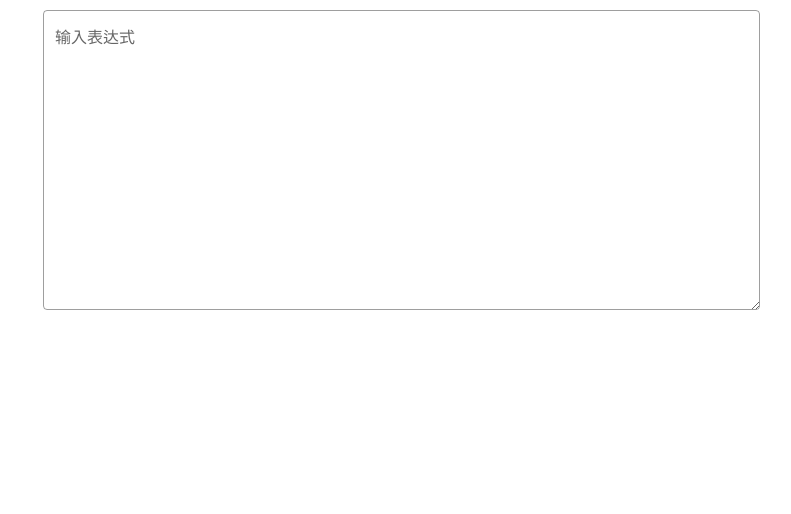
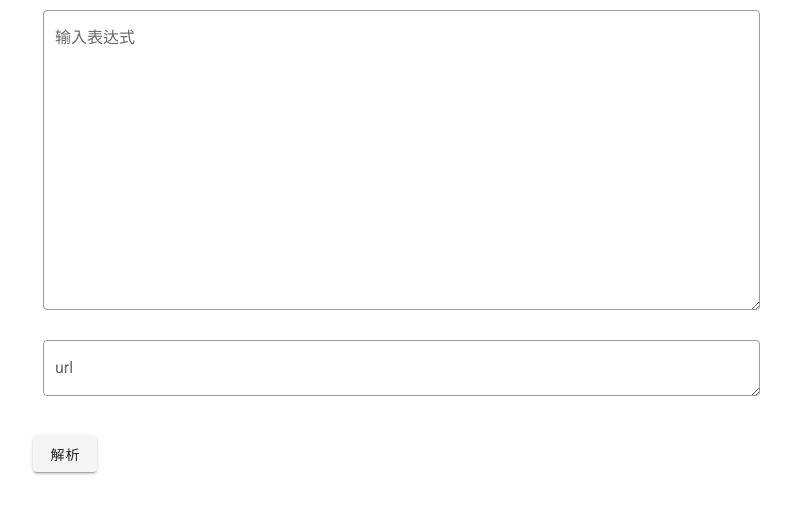
Before and after one commit to yuruotong1/graphx_front_end, a Vue app: page /#/ in a window 1280 px wide. Shown: the top 514 px of the page, without its empty margins (293-1084 px from the left). Built offline with nearby package versions, Linux system fonts and the light colour scheme.

Commit message:
加入图片解析功能

```diff
--- a/src/main.js
+++ b/src/main.js
@@ -10,6 +10,7 @@ var baseURL="http://120.27.201.81:8888";
 if (process.env.NODE_ENV == "LOCAL") {
   baseURL = process.env.VUE_APP_SERVER_URL;
 }
+Vue.prototype.GLOBAL = {"BASE_URL": baseURL};
 Vue.config.productionTip = false
 // axios.defaults.baseURL="http://120.27.201.81:8888"
 axios.defaults.baseURL=baseURL;
--- a/src/views/Home.vue
+++ b/src/views/Home.vue
@@ -29,8 +29,19 @@
           label="输入表达式"
           v-model="textareaValue"
           height="300px"
-          style="margin: 10px"
+          style="margin: 10px 10px 0px 10px;"
         ></v-textarea>
+        <v-textarea
+          outlined
+          name="input-url"
+          label="url"
+          v-model="textareaUrl"
+          height="10px"
+          style="margin: 0px 10px 10px 10px"
+        ></v-textarea>
+        <v-btn @click="parseBtn">
+          解析
+        </v-btn>
       </v-col>
     </v-row>
     <img
@@ -62,6 +73,7 @@ export default {
       captchaInputLastTime: null,
       zIndex: 3500,
       highLightColor: "#fc1944",
+      textareaUrl: "",
     };
   },
   mounted() {},
@@ -71,6 +83,14 @@ export default {
     },
   },
   methods: {
+    parseBtn() {
+      this.axios({
+        url: this.textareaUrl,
+        method: "GET"
+      }).then(res =>{
+        this.getPng(res);
+      });
+    },
     sleep(ms = 1000) {
       return new Promise((resolve) => setTimeout(resolve, ms));
     },
@@ -85,6 +105,27 @@ export default {
     async searchPicture(node) {
       let refPicker = this.$refs["icon-picker-" + node.id][0];
       refPicker.addIcon();
+    },
+
+    getPng(res) {
+      this.graphData = res.data.graphData;
+      this.graphData = res.data.graphData;
+      this.graphData.nodeList.forEach((node) => {
+        this.$set(this.menuInfo, node.id, false);
+      });
+      this.graphData.nodeList.forEach((node) => {
+        this.$set(this.pickeredIconInfo, node.id, "");
+      });
+      this.axios({
+        url: "/graph/getPng",
+        method: "POST",
+        data: this.graphData,
+        responseType: "blob",
+      }).then((res) => {
+        const blob = new Blob([res.data], { type: "img/png" });
+        const url = window.URL.createObjectURL(blob);
+        this.graphUrl = url;
+      });
     },
     async refreshData() {
       var delay = 2000; //延迟2000 毫秒执行
@@ -107,29 +148,14 @@ export default {
         ) {
           return;
         }
-        this.graphData = res.data.graphData;
-        this.graphData = res.data.graphData;
-        this.graphData.nodeList.forEach((node) => {
-          this.$set(this.menuInfo, node.id, false);
-        });
-        this.graphData.nodeList.forEach((node) => {
-          this.$set(this.pickeredIconInfo, node.id, "");
-        });
-        this.axios({
-          url: "/graph/getPng",
-          method: "POST",
-          data: this.graphData,
-          responseType: "blob",
-        }).then((res) => {
-          const blob = new Blob([res.data], { type: "img/png" });
-          const url = window.URL.createObjectURL(blob);
-          this.graphUrl = url;
-        });
+        this.textareaUrl = this.GLOBAL.BASE_URL +"/graph/parseBase64?data=" + res.data.graphData.Base64;
+        this.getPng(res);
       });
     },
   },
   components: { IconPicker },
 };
+
 </script>
 
 <style scoped>
```
